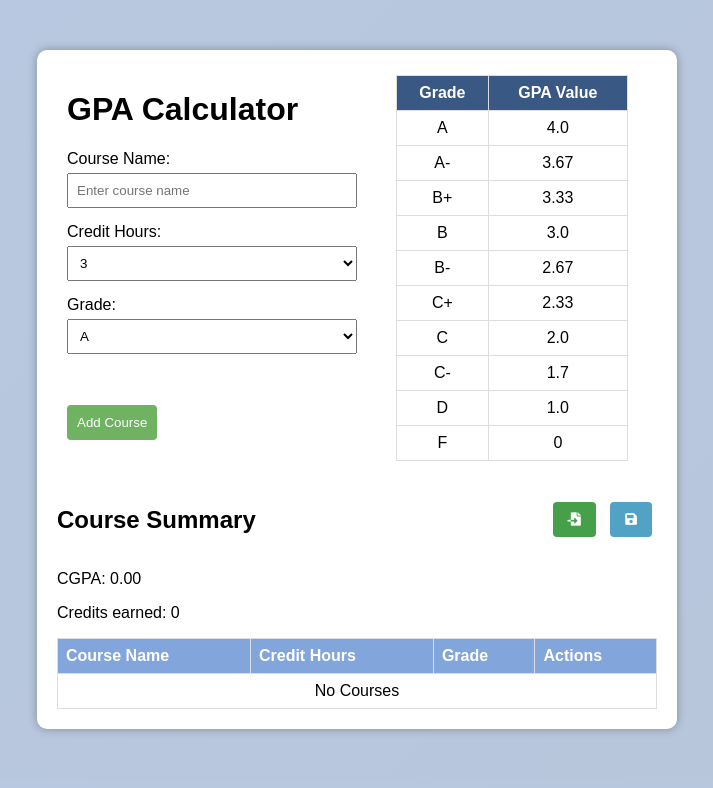
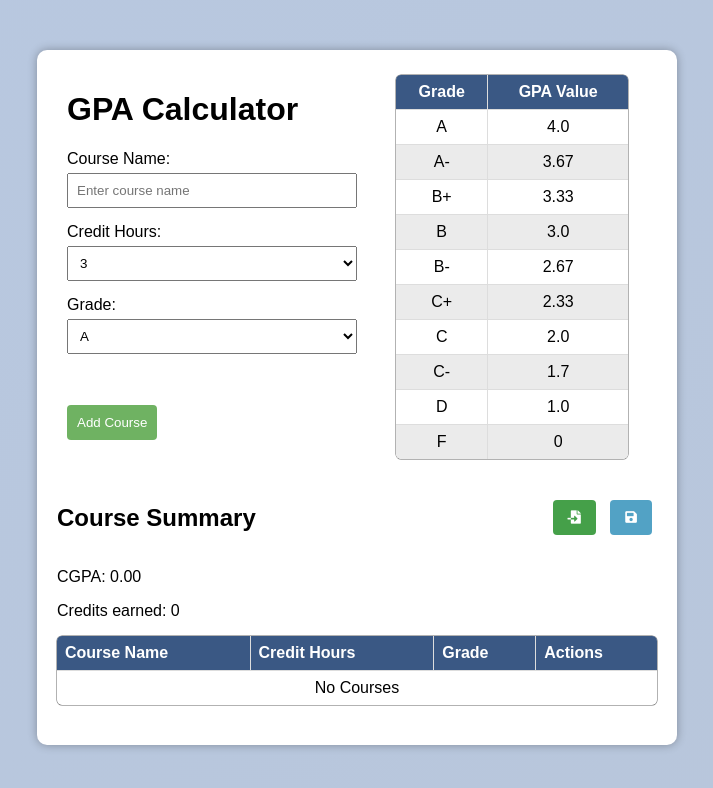
Before and after one commit to sothengski/GPA_Calculator_Web, a plain HTML site: page index.html in a window 1280 px wide. Shown: the whole page, without its empty margins (283-996 px from the left). Drawn offline with Linux system fonts and the light colour scheme.

Commit message:
update CSS style on the table

```diff
--- a/styles.css
+++ b/styles.css
@@ -37,6 +37,27 @@ body {
   width: 65%; /* Adjust the width as needed */
 }
 
+table {
+  width: 80%;
+  margin: 20px auto;
+  border-collapse: collapse;
+  border-radius: 5px; /* Added border-radius */
+  overflow: hidden; /* Ensures border-radius is applied to corners */
+  border-style: hidden; /* hide standard table (collapsed) border */
+  box-shadow: 0 0 0 0.5px #666; /* this draws the table border  */
+}
+th {
+  background-color: #3a5884;
+  color: white;
+}
+
+tr:nth-child(even) {
+  background-color: #ebebeb;
+}
+tr:hover {
+  background-color: #d4f4f4;
+}
+
 #GPAScaleTable {
   width: 80%;
   border-collapse: collapse;
@@ -50,10 +71,10 @@ body {
   text-align: center;
 }
 
-#GPAScaleTable th {
+/* #GPAScaleTable th {
   background-color: #3a5884;
   color: white;
-}
+} */
 
 label {
   display: block;
@@ -152,10 +173,10 @@ button#importButton {
   text-align: left;
 }
 
-#courseTable th {
+/* #courseTable th {
   background-color: #82a6db;
   color: white;
-}
+} */
 
 /* .buttons-container {
   display: flex;
```
